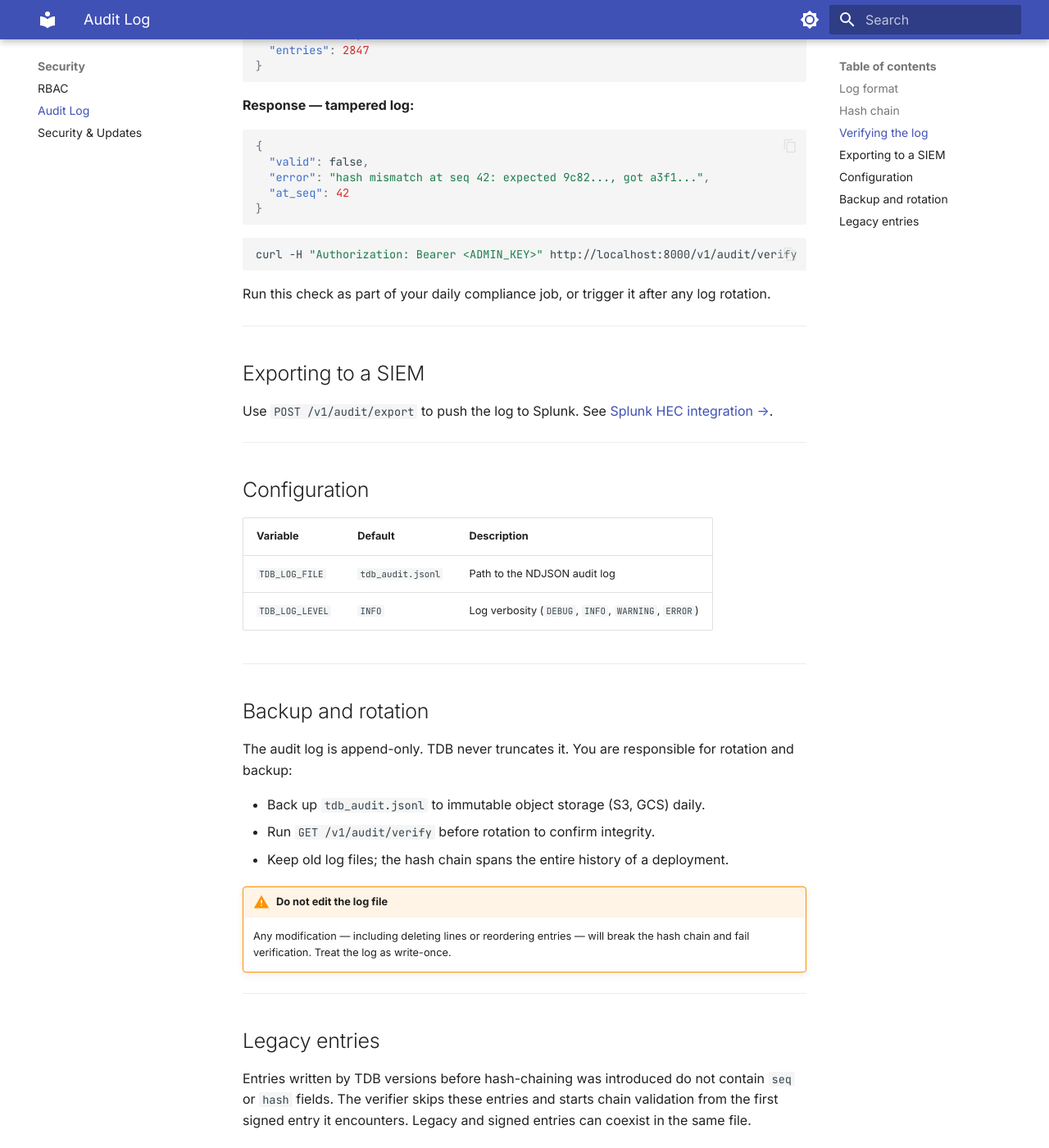
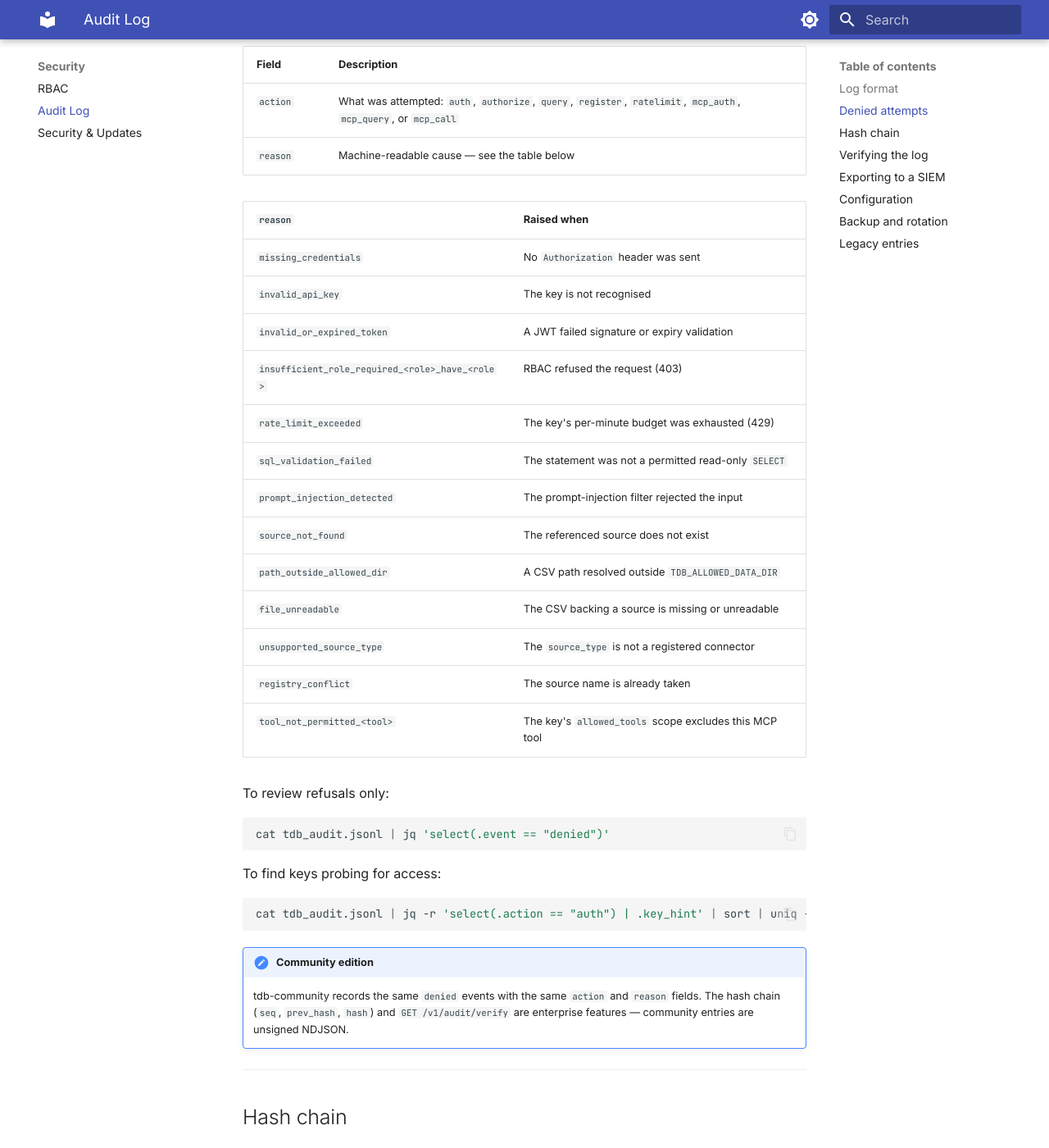
Before and after one commit to tdb-project/tdb-docs, an MkDocs documentation site: the page built from docs/security/audit.md, in a window 1280 px wide and 1400 px high, scrolled down 1884 px. Shown: the whole window at 82% size. Built offline with MkDocs 1.6.1 and Material for MkDocs 9.7.7, drawn with Linux system fonts in a browser that asks for light colours; some of the changed text lies outside the part shown.

Commit message:
docs(audit): document denied attempts; fix audit-schema drift
Denied/blocked attempts are now audit events in both editions, so the
audit page gains a "Denied attempts" section with the full action and
reason sets, plus jq recipes for reviewing refusals and spotting keys
probing for access.

Also corrects three pre-existing inaccuracies in the documented schema,
all found while writing the above:

- security/audit.md called the key field `api_key` and said "first 12
  characters"; it is `key_hint` and 6. The `event` field was missing
  from the schema table entirely.
- api/query.md stated outright that rejected queries "do not write a
  query audit event" -- true when written, now the opposite of the
  behaviour. Also had `api_key` and `timestamp` (actual: `key_hint`,
  `ts`).
- getting-started/quickstart.md showed `"api_key": "Bearer <YOUR_KEY>"`
  in a sample entry, implying the raw bearer token is written to the
  audit log. It never has been. Also `timestamp` -> `ts` and the
  invented event name `query_executed` -> `query`.

mkdocs build --strict passes.

Co-Authored-By: Claude Opus 5 <noreply@anthropic.com>

````diff
--- a/docs/security/audit.md
+++ b/docs/security/audit.md
@@ -1,6 +1,6 @@
 # Audit Log & Tamper Verification
 
-TDB writes a tamper-evident, hash-chained audit log for every query. Every request — REST or MCP — produces one entry. The log is the primary compliance artifact for SOC 2, HIPAA, and EU AI Act readiness.
+TDB writes a tamper-evident, hash-chained audit log for every query **and every refused attempt**. Every request — REST or MCP — produces one entry. The log is the primary compliance artifact for SOC 2, HIPAA, and EU AI Act readiness.
 
 ---
 
@@ -8,15 +8,18 @@ TDB writes a tamper-evident, hash-chained audit log for every query. Every reque
 
 The log is NDJSON (newline-delimited JSON), one JSON object per line. Default path: `tdb_audit.jsonl`. Override with `TDB_LOG_FILE`.
 
-**Entry schema:**
+There are two entry types, distinguished by `event`: `query` for a query that ran, and `denied` for an attempt that was refused. Both are signed into the same chain.
+
+**`event: "query"` — a query that executed:**
 
 ```json
 {
+  "event": "query",
   "ts": "2026-05-22T09:01:23.456789+00:00",
   "source_id": "f47ac10b-...",
   "sql": "SELECT COUNT(*) FROM orders",
   "rows_returned": 1,
-  "api_key": "tdbk_a1b2...",
+  "key_hint": "tdbk_a...",
   "seq": 42,
   "prev_hash": "a3f1...",
   "hash": "9c82..."
@@ -25,14 +28,82 @@ The log is NDJSON (newline-delimited JSON), one JSON object per line. Default pa
 
 | Field | Description |
 |---|---|
+| `event` | `"query"` for an executed query, `"denied"` for a refused attempt |
 | `ts` | ISO 8601 timestamp (UTC) of when the query executed |
 | `source_id` | UUID of the registered source that was queried |
 | `sql` | The SQL statement executed (or `<view:name>` for named views) |
-| `rows_returned` | Number of rows included in the response |
-| `api_key` | First 12 characters of the key that made the request (prefix only) |
+| `rows_returned` | Number of rows included in the response (`query` entries only) |
+| `key_hint` | First 6 characters of the key that made the request, then `...`. The raw key is never written to the log |
 | `seq` | Monotonically increasing sequence number, starting from 1 |
 | `prev_hash` | SHA-256 hash of the previous entry (genesis entry uses `000...0`) |
 | `hash` | SHA-256 hash of this entry (computed over all fields except `hash` itself) |
+
+---
+
+## Denied attempts
+
+A trail that records only what succeeded cannot answer the question an auditor
+actually asks: *who tried what, and was turned away?* TDB records refusals as
+first-class audit events, signed into the same chain, so a deleted denial breaks
+verification exactly as a deleted query does.
+
+**`event: "denied"` — an attempt that was refused:**
+
+```json
+{
+  "event": "denied",
+  "action": "query",
+  "reason": "sql_validation_failed",
+  "ts": "2026-05-22T09:01:24.881204+00:00",
+  "source_id": "f47ac10b-...",
+  "sql": "DROP TABLE orders",
+  "key_hint": "tdbk_a...",
+  "seq": 43,
+  "prev_hash": "9c82...",
+  "hash": "4d10..."
+}
+```
+
+Two fields describe the refusal:
+
+| Field | Description |
+|---|---|
+| `action` | What was attempted: `auth`, `authorize`, `query`, `register`, `ratelimit`, `mcp_auth`, `mcp_query`, or `mcp_call` |
+| `reason` | Machine-readable cause — see the table below |
+
+| `reason` | Raised when |
+|---|---|
+| `missing_credentials` | No `Authorization` header was sent |
+| `invalid_api_key` | The key is not recognised |
+| `invalid_or_expired_token` | A JWT failed signature or expiry validation |
+| `insufficient_role_required_<role>_have_<role>` | RBAC refused the request (403) |
+| `rate_limit_exceeded` | The key's per-minute budget was exhausted (429) |
+| `sql_validation_failed` | The statement was not a permitted read-only `SELECT` |
+| `prompt_injection_detected` | The prompt-injection filter rejected the input |
+| `source_not_found` | The referenced source does not exist |
+| `path_outside_allowed_dir` | A CSV path resolved outside `TDB_ALLOWED_DATA_DIR` |
+| `file_unreadable` | The CSV backing a source is missing or unreadable |
+| `unsupported_source_type` | The `source_type` is not a registered connector |
+| `registry_conflict` | The source name is already taken |
+| `tool_not_permitted_<tool>` | The key's `allowed_tools` scope excludes this MCP tool |
+
+To review refusals only:
+
+```bash
+cat tdb_audit.jsonl | jq 'select(.event == "denied")'
+```
+
+To find keys probing for access:
+
+```bash
+cat tdb_audit.jsonl | jq -r 'select(.action == "auth") | .key_hint' | sort | uniq -c | sort -rn
+```
+
+!!! note "Community edition"
+    tdb-community records the same `denied` events with the same `action` and
+    `reason` fields. The hash chain (`seq`, `prev_hash`, `hash`) and
+    `GET /v1/audit/verify` are enterprise features — community entries are
+    unsigned NDJSON.
 
 ---
 
````
Also changed, not shown: docs/api/query.md (+19 -5 lines), docs/getting-started/community.md (+7 -0 lines), docs/getting-started/quickstart.md (+6 -3 lines).
